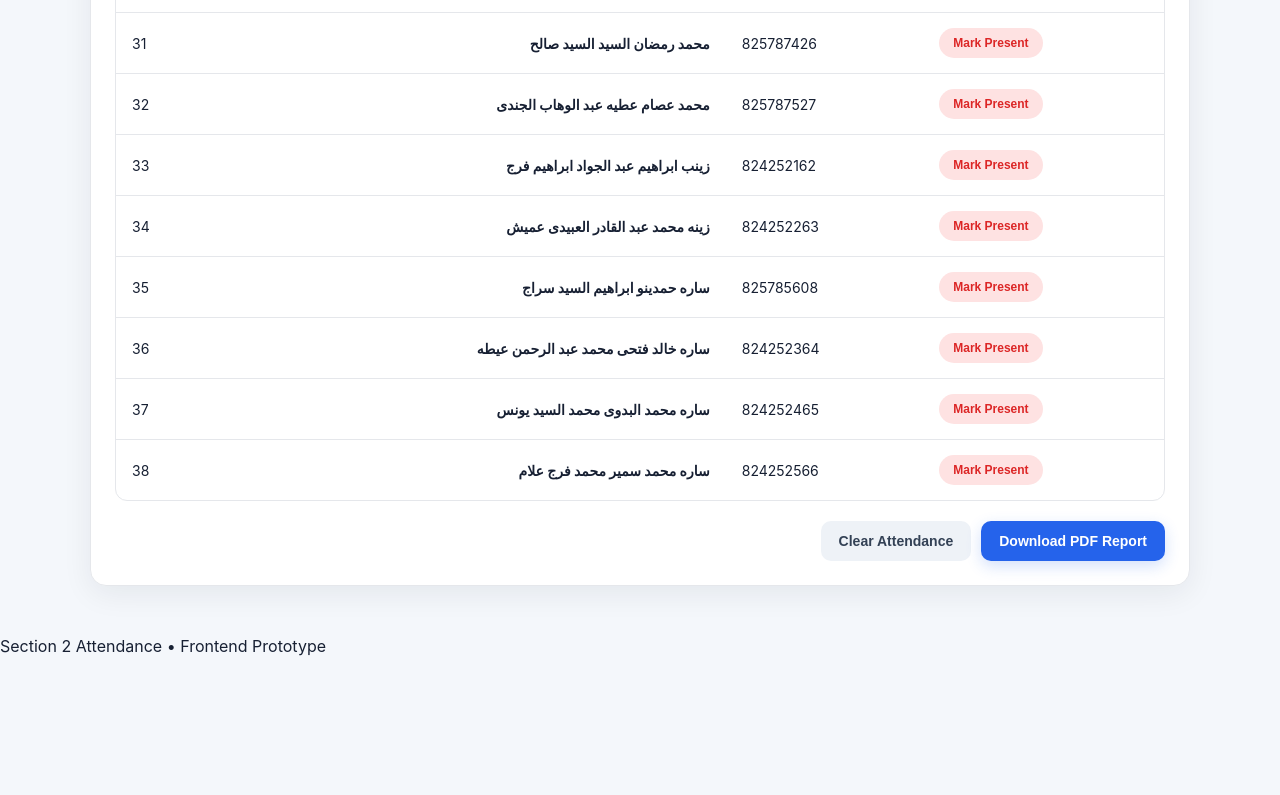
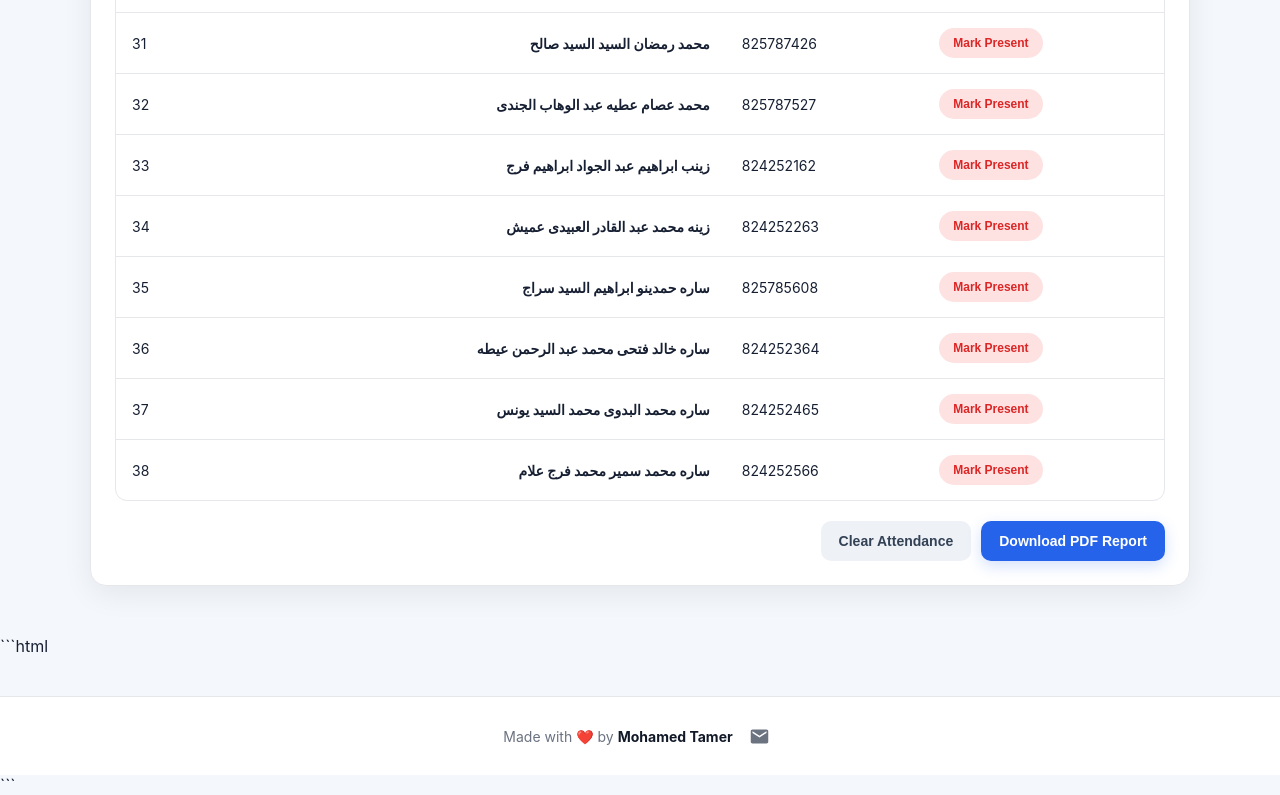
Before and after one commit to scriptedbymohammed/Section2_Attendace, a plain HTML site: page index.html in a window 1280 px wide. Shown: the part 2345-3140 px from the top of the page. Before the commit the page ends 3001 px from the top, so only its background shows below. Drawn offline with nearby package versions, Linux system fonts and the light colour scheme.

Commit message:
Update index.html

````diff
--- a/index.html
+++ b/index.html
@@ -74,7 +74,25 @@
     </section>
   </main>
 
-  <footer>Section 2 Attendance • Frontend Prototype</footer>
+  ```html
+<footer class="site-footer">
+  <div class="footer-content">
+    <span>Made with ❤️ by <strong>Mohamed Tamer</strong></span>
+
+    <a
+      href="mailto:scriptedbymohamed@gmail.com"
+      class="gmail-link"
+      title="Contact Mohamed Tamer"
+      aria-label="Send email to Mohamed Tamer"
+    >
+      <svg viewBox="0 0 24 24" aria-hidden="true">
+        <path d="M20 4H4c-1.1 0-2 .9-2 2v12c0 1.1.9 2 2 2h16c1.1 0 2-.9 2-2V6c0-1.1-.9-2-2-2zm0 4-8 5-8-5V6l8 5 8-5v2z"/>
+      </svg>
+    </a>
+  </div>
+</footer>
+```
+
 
   <script src="students.js"></script>
   <script src="app.js"></script>
````
